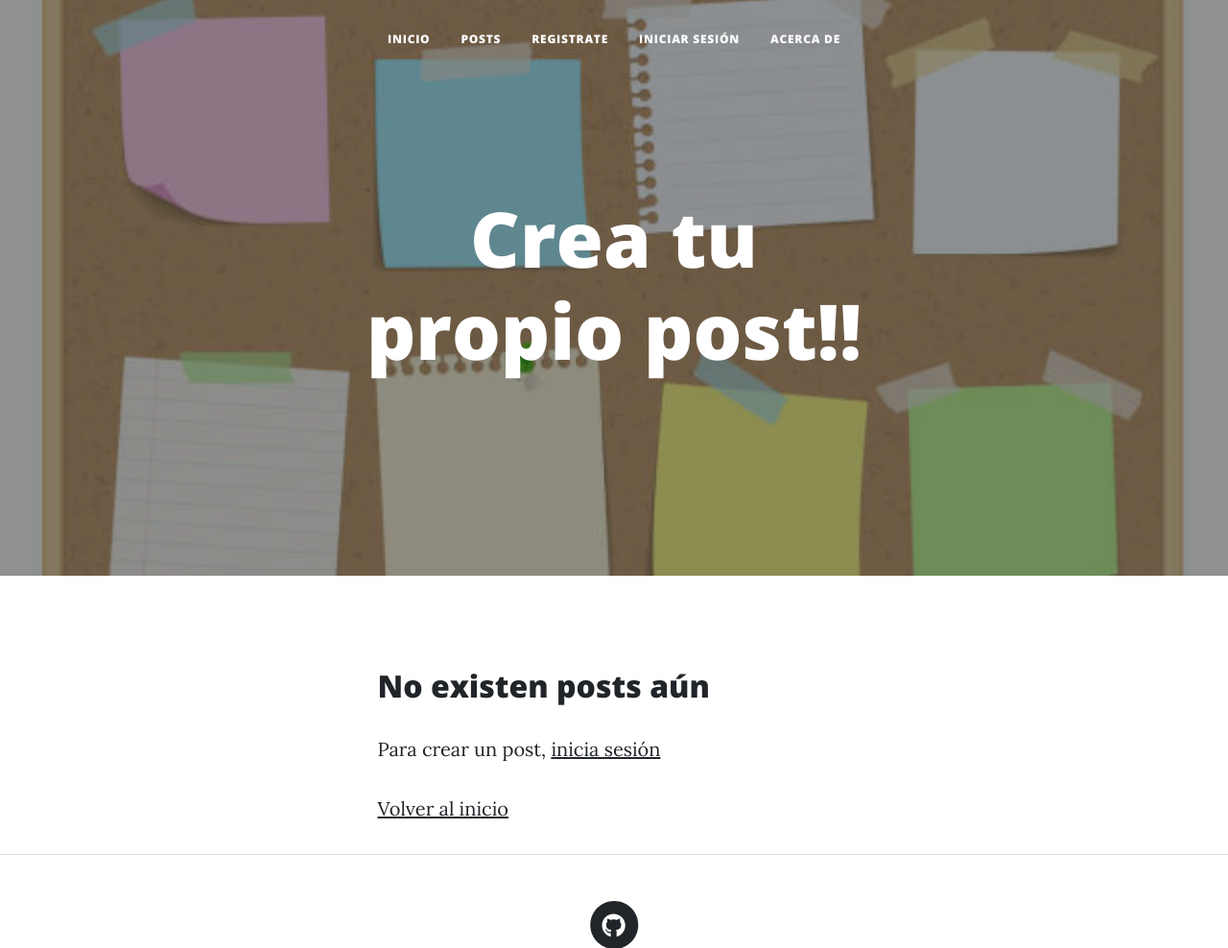
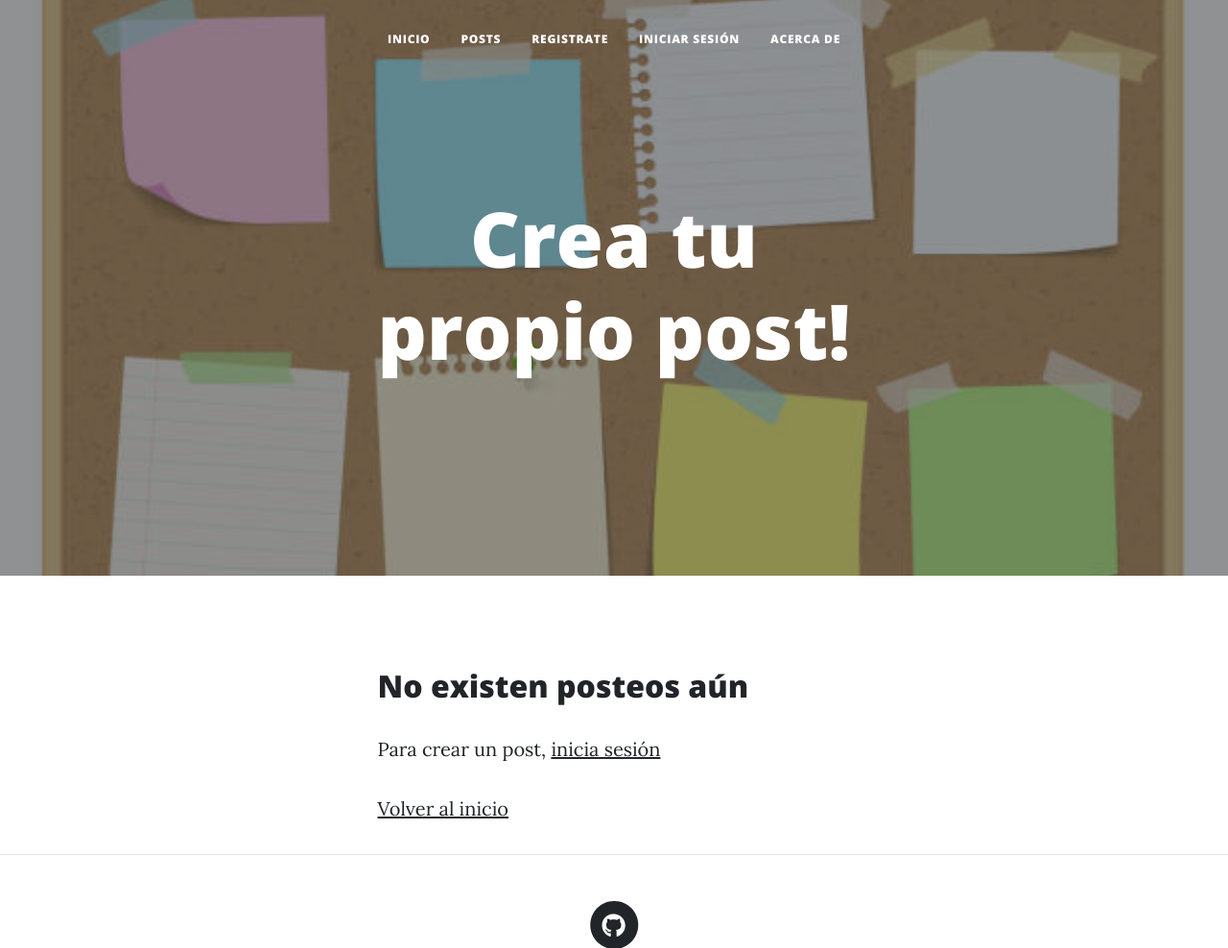
Before and after one commit to AgustinNovaro/ProyectoFinal-Novaro, a Django app: template blog_coder/blog/templates/blog/posts_list.html in a window 1280 px wide. Shown: the top 988 px of the page at 96% size. Run offline with Django 3.2, Linux system fonts and the light colour scheme; the template is opened without the code that fills it, so the values that code supplies are empty; some libraries are stand-ins or nearby versions.

Commit message:
Cuarto commit

```diff
--- a/blog_coder/accounts/templates/accounts/logout.html
+++ b/blog_coder/accounts/templates/accounts/logout.html
@@ -4,7 +4,7 @@
 
 {% load static %}
 
-<header class="masthead" style="background-image: url({% static 'blog/assets/img/home-bg.jpg' %})">
+<header class="masthead" style="background-image: url({% static 'blog/assets/img/cierresesion.jpg' %})">
     <div class="container position-relative px-4 px-lg-5">
         <div class="row gx-4 gx-lg-5 justify-content-center">
             <div class="col-md-10 col-lg-8 col-xl-7">
--- a/blog_coder/accounts/views.py
+++ b/blog_coder/accounts/views.py
@@ -48,7 +48,7 @@ def login_request(request):
 
             if user is not None:
                 login(request, user)
-                return render(request, 'blog/home.html', {"title": "Home", "message": f"Has iniciado sesión con el usuario {user}!"})
+                return render(request, 'blog/home.html', {"title": "Home", "message": f"Bienvenido usuario {user}!"})
             else:
                 return render(request, 'blog/home.html', {"title": "Home", "message": "Error", "errors": [f"El usuario {user} no existe"]})
 
--- a/blog_coder/blog/templates/blog/posts_detail.html
+++ b/blog_coder/blog/templates/blog/posts_detail.html
@@ -29,8 +29,11 @@
         <div class="row gx-4 gx-lg-5 justify-content-center">
             <div class="col-md-10 col-lg-8 col-xl-7">
                 <p>{{posts.body}}</p>
-                <!-- <p>{{posts.image.url}}</p> -->
+                {% if posts and posts.image and posts.image.url %}
                 <img src="{{posts.image.url}}" alt="Imagen" width="25%">
+                {% else %}
+                <p><strong>Este posteo no tiene imagen</strong></p>
+                {% endif %}
                 <p></p>
                 {% if request.user.is_authenticated %}
                 <a href="{%url 'Update' posts.id%}" class="btn btn-success">Editar</a>
--- a/blog_coder/blog/templates/blog/posts_list.html
+++ b/blog_coder/blog/templates/blog/posts_list.html
@@ -9,7 +9,7 @@
         <div class="row gx-4 gx-lg-5 justify-content-center">
             <div class="col-md-10 col-lg-8 col-xl-7">
                 <div class="site-heading">
-                    <h1>Crea tu propio post!!</h1>
+                    <h1>Crea tu propio post!</h1>
                 </div>
             </div>
         </div>
@@ -53,9 +53,9 @@
 
                 {% else %}
 
-                        <h2>No existen posts aún</h2>
+                        <h2>No existen posteos aún</h2>
                         {% if request.user.is_authenticated %}
-                        <p><a href="{% url 'Create' %}">Agregar un post</a></p>
+                        <p><a href="{% url 'Create' %}" class="btn btn-success" >Agregar un post</a></p>
                         <p><a href="{% url 'Home' %}">Volver al inicio</a></p>
                         {% else %}
                         <p>
--- a/blog_coder/message/templates/message/message_list.html
+++ b/blog_coder/message/templates/message/message_list.html
@@ -4,12 +4,12 @@
 
 {% block header %}
 
-<header class="masthead" style="background-image: url({% static 'blog/assets/img/home-bg.jpg' %})">
+<header class="masthead" style="background-image: url({% static 'blog/assets/img/fondomensajes.png' %})">
     <div class="container position-relative px-4 px-lg-5">
         <div class="row gx-4 gx-lg-5 justify-content-center">
             <div class="col-md-10 col-lg-8 col-xl-7">
                 <div class="site-heading">
-                    <h1>Todos los mensajes</h1>
+                    <h1>Bandeja de entrada de mensajes</h1>
                 </div>
             </div>
         </div>
@@ -31,7 +31,7 @@
                     <a href="{%url 'Message_detail' message.id%}">
                         <p class="post-title">{{message.title}}</p>
                     </a>
-                    <p class="post-meta">Mensaje Enviado por {{message.sender}} el {{message.date}}</p>
+                    <p class="post-meta">Mensaje Enviado por {{message.sender}} en {{message.date}}</p>
                     <a href="{%url 'Message_detail' message.id%}">Leer</a>
                 </div>
                 {% endfor %}
```
Also changed, not shown: README.md, blog_coder/blog/static/blog/assets/img/cierresesion.jpg (added), blog_coder/blog/static/blog/assets/img/fondomensajes.png (added), blog_coder/blog/static/blog/assets/img/post-sample-image.jpg (deleted), blog_coder/db.sqlite3, blog_coder/media/pictures/foto_3tplMTd.jpg (added).
